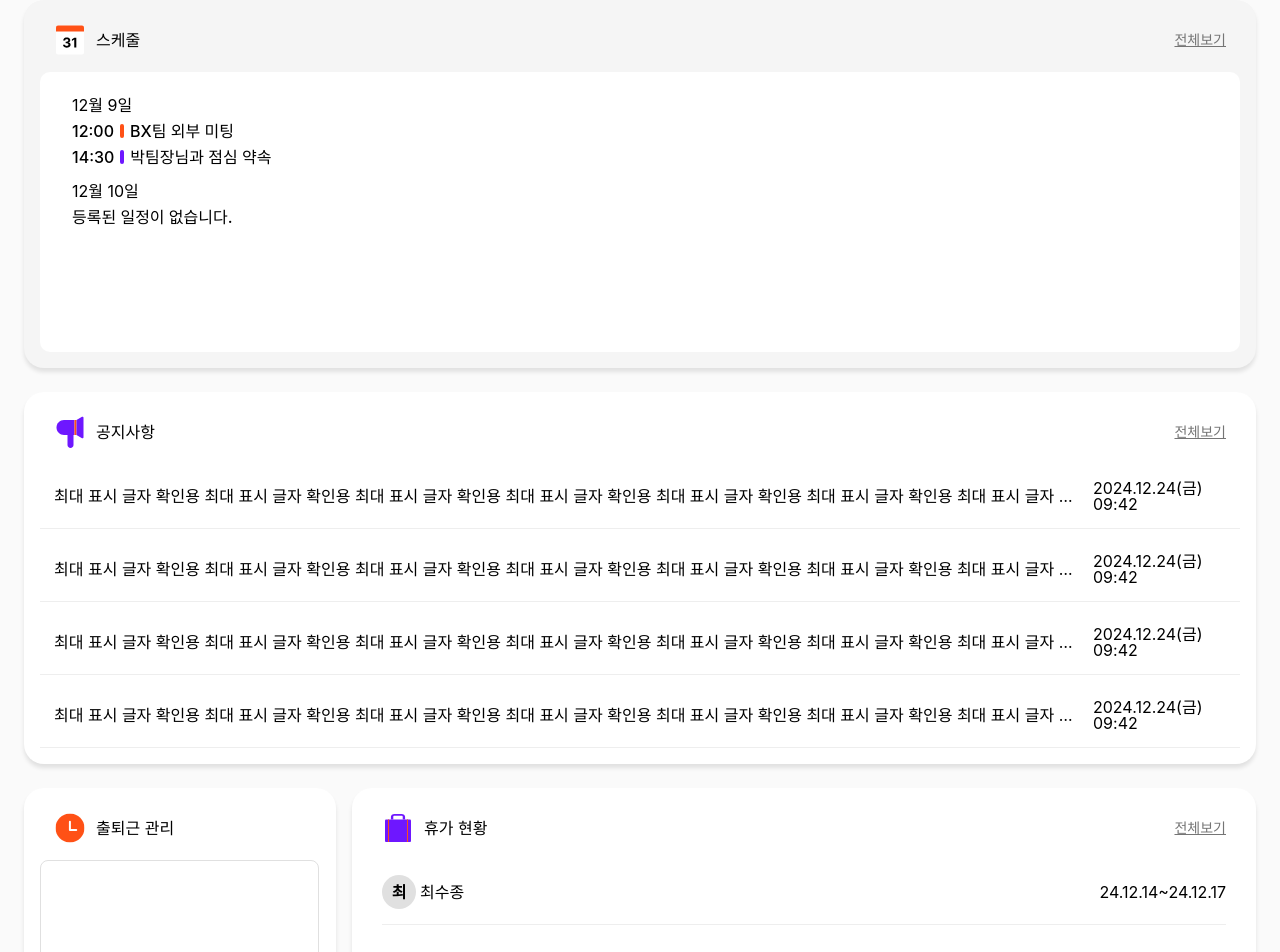
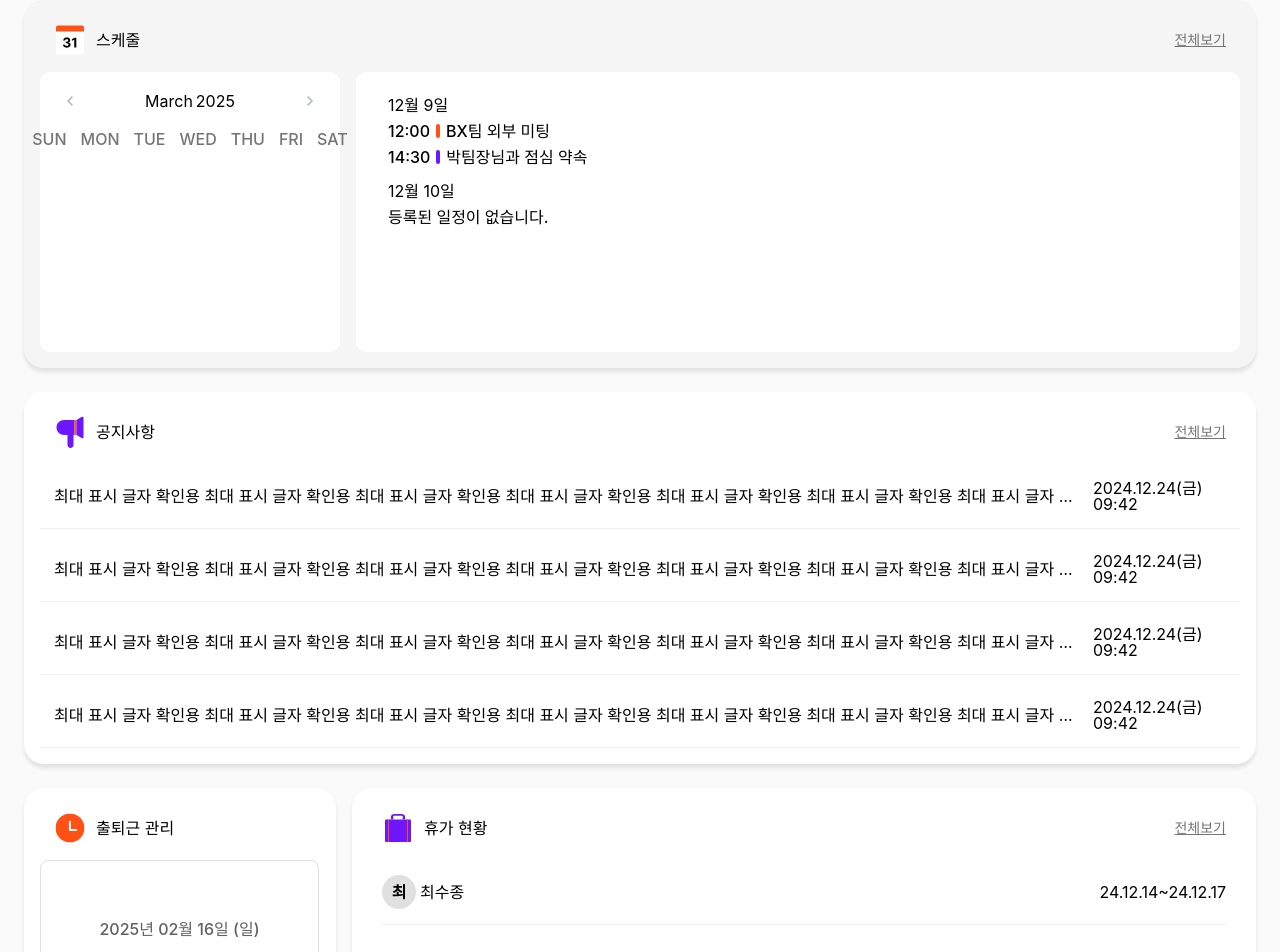
Before and after one commit to 9567828/chuck-react, a React (Vite) app: page / in a window 1280 px wide. Shown: the part 500-1452 px from the top of the page. Built offline with nearby package versions, Linux system fonts and the light colour scheme; no server answers; a web font is replaced by a local one.

Commit message:
컴포넌트 생성중

```diff
--- /dev/null
+++ b/src/api/holiday.js
@@ -0,0 +1,30 @@
+import axios from "axios";
+
+const url = "https://apis.data.go.kr/B090041/openapi/service/SpcdeInfoService/getHoliDeInfo";
+const apiKey = import.meta.env.VITE_OPEN_API;
+// const encodingKey = import.meta.env.VITE_encoding_key;
+
+const getHoliday = async (year, month) => {
+  const encodingURL = encodeURIComponent(apiKey);
+
+  console.log(encodingURL);
+
+  const config = {
+    ServiceKey: encodingURL,
+    solYear: year,
+    solMonth: month,
+    _type: "json",
+  };
+
+  console.log(config);
+
+  const res = await axios({
+    method: "GET",
+    url: `${url}`,
+    params: config,
+  });
+
+  console.log(res);
+};
+
+export default getHoliday;
--- /dev/null
+++ b/src/assets/scss/components/calender.scss
@@ -0,0 +1,100 @@
+/* 달력 */
+.calender-card {
+  display: flex;
+  flex-direction: column;
+  gap: 6px;
+  width: 100%;
+  max-width: 300px;
+  height: 100%;
+  padding: 16px;
+  border-radius: 10px;
+  background-color: $bg-white;
+}
+
+.calender-head {
+  display: flex;
+  justify-content: space-between;
+  align-items: center;
+  padding: 5px 6px;
+}
+
+.calender-head button:first-child img { transform: rotate(180deg); }
+.calender-head button { height: 16px; }
+
+.month-year {
+  span {
+    &:first-child {
+      text-transform: capitalize;
+      margin-right: 3px;
+    }
+  }
+}
+
+.weekday {
+  display: flex;
+  justify-content: center;
+  align-items: center;
+  padding: 11px 12px;
+  gap: 14px;
+  font-weight: $medium-weight-500;
+  color: $gray-600;
+}
+
+.weekday-wrap {
+  display: flex;
+  align-items: center;
+  padding: 4px 8px;
+  gap: 13px;
+}
+
+.day-wrap {
+  width: 25px;
+  height: 25px;
+  padding: 3px 0;
+  border-radius: 50px;
+  background-color: $bg-white;
+  display: flex;
+  flex-direction: column;
+  justify-content: center;
+  align-items: center;
+  gap: 1px;
+}
+
+.day-wrap.cal-today, .day-wrap.pick-date { background-color: $main-color; }
+.day-wrap.cal-today .schedule-dot { background-color: $bg-white }
+.day-wrap.cal-today .date-num,
+.day-wrap.pick-date .date-num,
+.day-wrap.holiday.cal-today .date-num,
+.day-wrap.holiday.pick-date .date-num {
+  color: $bg-white
+}
+.day-wrap.holiday .date-num { color: $holiday-red; }
+
+.day-wrap.prev-day .date-num,
+.day-wrap.next-day .date-num {
+  opacity: 0.4;
+}
+
+.date-num {
+  font-size: $caption-xxs-font-size;
+  font-weight: $medium-weight-500;
+  color: $gray-800;
+}
+.schedule-dot {
+  width: 3px;
+  height: 3px;
+  border-radius: 3px;
+  background-color: $main-color;
+}
+
+/* 주, 월 단위 선택했을 때 효과 */
+.weekday-wrap.select-week,
+.days-container.select-month:not(.prev-day, .next-day){
+  background-color: $main-color;
+  border-radius: 10px;
+}
+
+.weekday-wrap.select-week .day-wrap,
+.days-container.select-month .day-wrap { background-color: inherit; }
+.weekday-wrap.select-week .date-num,
+.days-container.select-month .date-num { color: $bg-white; }
--- a/src/assets/scss/style.scss
+++ b/src/assets/scss/style.scss
@@ -10,6 +10,7 @@
 @import url("../scss/components/side-menu.scss");
 @import url("../scss/components/eidt-workstate-modal.scss");
 @import url("../scss/components/invite-alarm-modal.scss");
+@import url("../scss/components/calender.scss");
 
 // screen
 @import url("../scss/screen/home.scss");
--- a/src/components/Home.jsx
+++ b/src/components/Home.jsx
@@ -1,8 +1,21 @@
 import { Link } from "react-router";
 import * as s from "../assets/scss/modules/style.module.scss";
 import ElectricListComponent from "./home/ElectricListComponent";
+import DateFormatter from "./hooks/MakeDate";
+import { useEffect, useState } from "react";
+import Calender from "./common/Calender";
 
 function Home() {
+  const date = new DateFormatter();
+  const [updateDate, setUpdateDate] = useState(date);
+
+  useEffect(() => {
+    const interValId = setInterval(() => {
+      setUpdateDate(new DateFormatter());
+    }, 1000);
+    return () => clearInterval(interValId);
+  }, []);
+
   return (
     <div className="inner">
       <div id="main-container">
@@ -22,7 +35,7 @@ function Home() {
           </div>
           <div className="schedule-container">
             {/* 달력 */}
-            {/* <th:block th:insert="~{common/fragments/calender :: calenderFragment}"></th:block> */}
+            <Calender />
             <div className="schedule-list">
               <div className="schedule-content">
                 <div className={`schedule-header ${s.captionXs} ${s.fontBold}`}>12월 9일</div>
@@ -107,8 +120,8 @@ function Home() {
               </div>
             </div>
             <div className="timer">
-              <div className={`today ${s.captionXs}`}></div>
-              <div className={`current-time ${s.display} ${s.fontBold}`}></div>
+              <div className={`today ${s.captionXs}`}>{updateDate.dateWithDay}</div>
+              <div className={`current-time ${s.display} ${s.fontBold}`}>{updateDate.hours}</div>
               <div className={`status-attendance ${s.bodySm}`}>퇴근 완료</div>
             </div>
             <button className="primary-btn punch-in">
--- a/src/components/admin/WorkState.jsx
+++ b/src/components/admin/WorkState.jsx
@@ -2,9 +2,11 @@ import WorkStateList from "./WorkStateList";
 import WorkStateListWM from "./WorkStateListWM";
 import PeriodSelectorCompnent from "./../common/PeriodSelectorComponent";
 import { useState } from "react";
+import DateFormatter from "../hooks/MakeDate";
 
 function WorkState() {
   const { PeriodSelector, isClick } = PeriodSelectorCompnent();
+  const date = new DateFormatter();
 
   const [isActive, setIsActive] = useState(false);
   const [select, setSelect] = useState(null);
@@ -38,7 +40,7 @@ function WorkState() {
       <section className="date-pick-section">
         <div id="calenderWrap" className="calender-wrap">
           <div className="select-cal">
-            <div id="drawToday" className="get-today"></div>
+            <div className="get-today">{date.defaultDate}</div>
             <svg width="16" height="16" viewBox="0 0 16 16" fill="none" xmlns="http://www.w3.org/2000/svg">
               <path d="M5 11.825L8.825 8L5 4.175L6.18333 3L11.1833 8L6.18333 13L5 11.825Z" fill="#616161" />
             </svg>
--- a/src/components/admin/WorkStateList.jsx
+++ b/src/components/admin/WorkStateList.jsx
@@ -14,8 +14,6 @@ function WorkStateList() {
   const closeModal = () => {
     setIsOn(false);
   };
-
-  console.log(isOn);
 
   const thItems = [
     { id: 1, name: "이름" },
--- /dev/null
+++ b/src/components/common/Calender.jsx
@@ -0,0 +1,41 @@
+import * as s from "../../assets/scss/modules/style.module.scss";
+import { useEffect } from "react";
+import DateFormatter from "../hooks/MakeDate";
+import getHoliday from "../../api/holiday";
+
+function Calender() {
+  const date = new DateFormatter();
+
+  useEffect(() => {
+    getHoliday(2025, 4);
+  }, []);
+
+  return (
+    <div className="calender-card">
+      <div className="calender-head">
+        <button>
+          <img src="/img/ic_move_in.svg" alt="화살표" />
+        </button>
+        <div className="month-year">
+          <span className={`${s.captionXs} ${s.fontBold}`}>{date.monthInEnglish}</span>
+          <span className={`${s.captionXs} ${s.fontBold}`}>{date.year}</span>
+        </div>
+        <button>
+          <img src="/img/ic_move_in.svg" alt="화살표" />
+        </button>
+      </div>
+      <ul className={`weekday ${s.captionXxs}`}>
+        <li>SUN</li>
+        <li>MON</li>
+        <li>TUE</li>
+        <li>WED</li>
+        <li>THU</li>
+        <li>FRI</li>
+        <li>SAT</li>
+      </ul>
+      <div className="days-container"></div>
+    </div>
+  );
+}
+
+export default Calender;
--- /dev/null
+++ b/src/components/hooks/MakeDate.js
@@ -0,0 +1,73 @@
+class DateFormatter {
+  constructor(date = new Date()) {
+    this.ndate = date;
+    this.year = this.ndate.getFullYear();
+    this.month = this.ndate.getMonth() + 1; // getMonth() returns 0-11, so +1
+    this.date = this.ndate.getDate();
+    this.day = this.ndate.getDay();
+    this.hour = this.ndate.getHours();
+    this.minute = this.ndate.getMinutes();
+    this.second = this.ndate.getSeconds();
+
+    this.weekdays = ["일", "월", "화", "수", "목", "금", "토"];
+    this.weekEn = ["SUN", "MON", "TUE", "WED", "THU", "FRI", "SAT"];
+    this.monthArr = [
+      "january",
+      "february",
+      "march",
+      "april",
+      "may",
+      "june",
+      "july",
+      "august",
+      "september",
+      "october",
+      "november",
+      "december",
+    ];
+  }
+
+  // Helper function to pad numbers to 2 digits
+  format(value) {
+    return String(value).padStart(2, "0");
+  }
+
+  get defaultDate() {
+    return `${this.year}년 ${this.format(this.month)}월 ${this.format(this.date)}일`;
+  }
+
+  get dateWithDayDot() {
+    return `${this.year}.${this.format(this.month)}.${this.format(this.date)} (${this.weekdays[this.day]})`;
+  }
+
+  get dateWithDay() {
+    return `${this.year}년 ${this.format(this.month)}월 ${this.format(this.date)}일 (${this.weekdays[this.day]})`;
+  }
+
+  get hours() {
+    return `${this.format(this.hour)}:${this.format(this.minute)}:${this.format(this.second)}`;
+  }
+
+  get dateInEnglish() {
+    return `${this.monthArr[this.month]} ${this.format(this.date)}, ${this.year}`;
+  }
+
+  get monthInEnglish() {
+    return `${this.monthArr[this.month]}`;
+  }
+}
+
+export default DateFormatter;
+
+// // 예시 사용법
+// const date1 = new DateFormatter(); // 기본적으로 오늘 날짜
+// console.log(date1.defaultDate); // "2025년 02월 26일"
+// console.log(date1.dateWithDay); // "2025.02.26 (수)"
+// console.log(date1.hours); // "15:45:23"
+// console.log(date1.dateInEnglish); // "february 26, 2025"
+// console.log(date1.weekInEnglish); // "WED"
+
+// // 날짜를 입력해서 인스턴스 만들기
+// const date2 = new DateFormatter(new Date("2024-12-25"));
+// console.log(date2.defaultDate); // "2024년 12월 25일"
+// console.log(date2.dateWithDay); // "2024.12.25 (수)"
```
Also changed, not shown: src/components/hooks/CustomMove.jsx (renamed from src/components/hooks/CustomMove.js).
